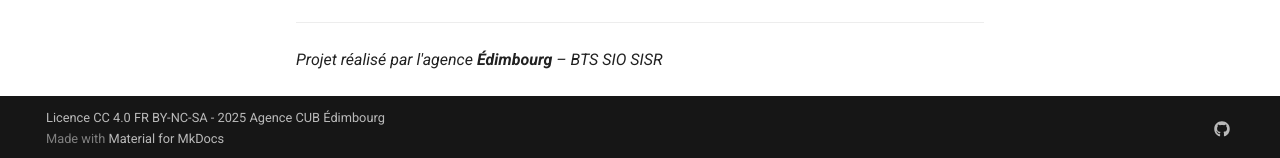
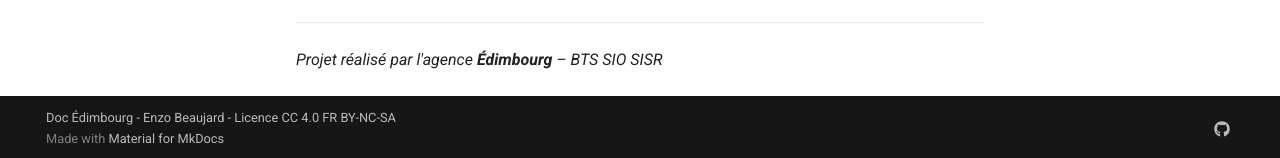
Before and after one commit to Enzo-5/edimbourg, an MkDocs documentation site: the page built from docs/index.md, in a window 1280 px wide and 900 px high, scrolled down 1537 px. Shown: the part 739-897 px from the top of the window. Built offline with MkDocs 1.6.1 and Material for MkDocs 9.7.7, drawn with Linux system fonts in a browser that asks for light colours.

Commit message:
Update mkdocs.yml

```diff
--- a/mkdocs.yml
+++ b/mkdocs.yml
@@ -50,7 +50,7 @@ extra:
     - icon: fontawesome/brands/github
       link: https://github.com/enzo-5
 
-copyright: Licence CC 4.0 FR BY-NC-SA - 2025 Agence CUB Édimbourg
+copyright: Doc Édimbourg - Enzo Beaujard - Licence CC 4.0 FR BY-NC-SA
 
 nav:
   - Accueil: index.md
```
